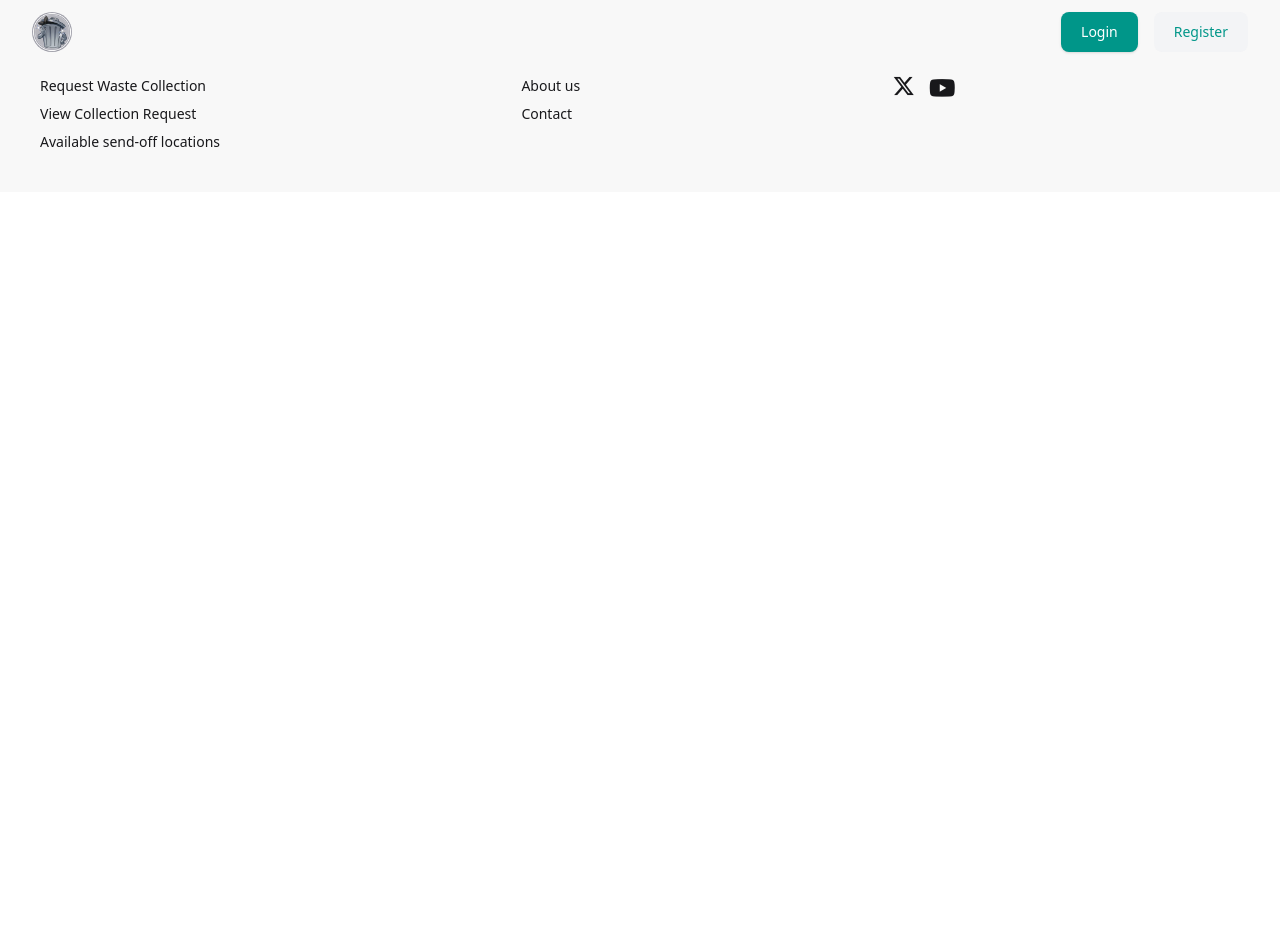
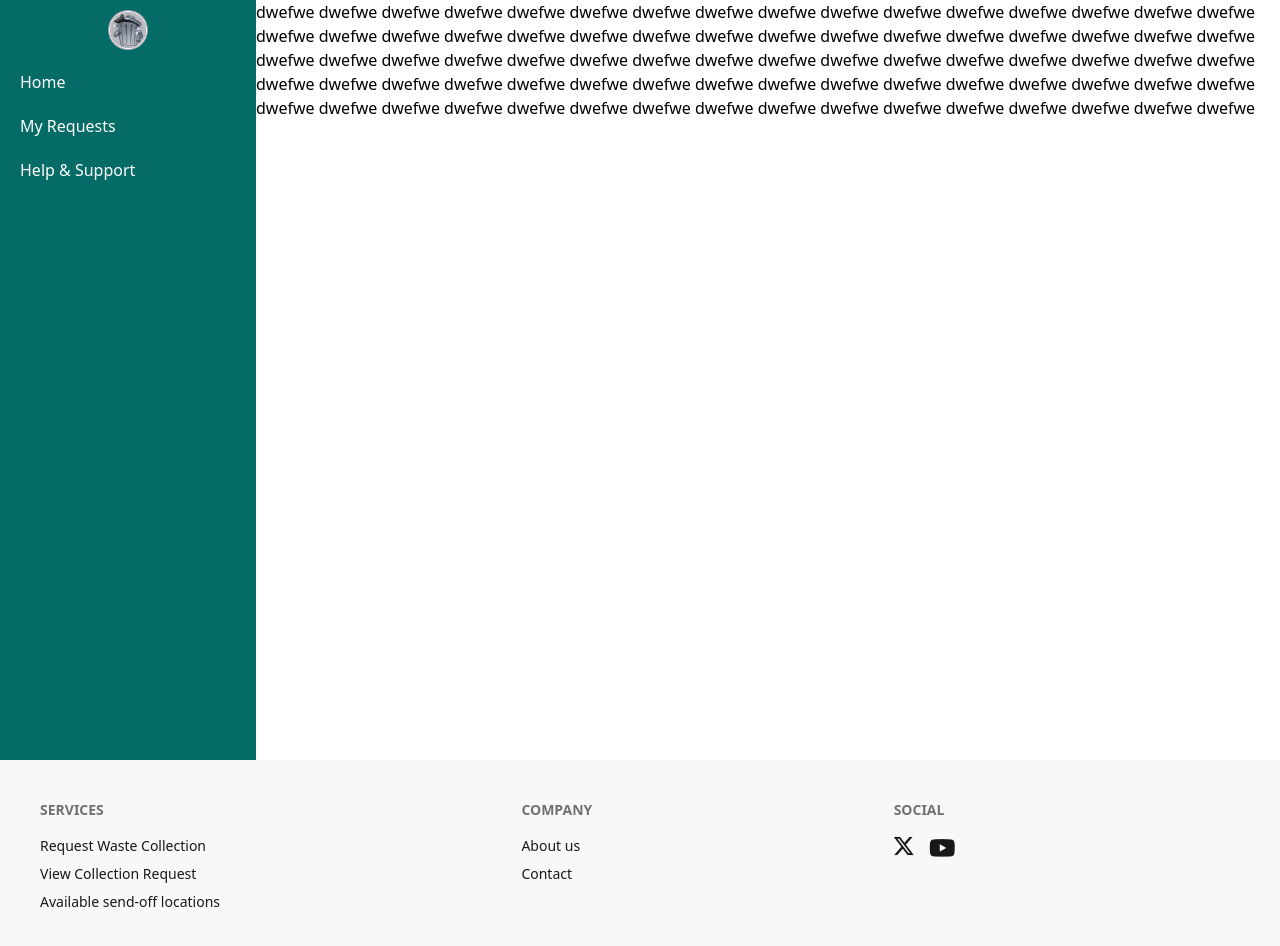
Before and after one commit to Cakwei/E-Waste, a React (Vite) app in the folder Front/: page /profile in a window 1280 px wide. Shown: the top 946 px of the page. Before the commit the page ends 800 px from the top, so only its background shows below. Built offline with nearby package versions, Linux system fonts and the light colour scheme.

Commit message:
Added profile with side nav

```diff
--- a/Front/src/components/Footer.tsx
+++ b/Front/src/components/Footer.tsx
@@ -1,6 +1,10 @@
-export default function Footer() {
+import type { IStyle } from "@/pages/Home";
+
+export default function Footer({ className }: IStyle) {
   return (
-    <footer className="footer sm:footer-horizontal bg-base-200 text-base-content p-10">
+    <footer
+      className={`footer sm:footer-horizontal bg-base-200 text-base-content p-10 ${className} `}
+    >
       <nav>
         <h6 className="footer-title">Services</h6>
         <a className="link link-hover">Request Waste Collection</a>
--- a/Front/src/components/Header.tsx
+++ b/Front/src/components/Header.tsx
@@ -10,7 +10,7 @@ export default function Header() {
     { label: "About", href: "#3" },
   ];*/
   const profileLinks = [
-    { label: "My profile", href: "#1" },
+    { label: "My profile", href: "/profile" },
     { label: "My Requests", href: "#2" },
   ];
 
@@ -61,12 +61,13 @@ export default function Header() {
                 className="dropdown-content menu z-10 w-52 rounded-md bg-white p-2.5 shadow-sm"
               >
                 {profileLinks.map((link) => (
-                  <span
+                  <NavLink
+                    to={link.href}
                     className="block cursor-pointer rounded-lg px-4 py-2 text-sm text-gray-500 hover:bg-gray-50 hover:text-gray-700"
                     role="menuitem"
                   >
                     {link.label}
-                  </span>
+                  </NavLink>
                 ))}
 
                 <div className="flex w-full flex-col">
--- a/Front/src/pages/Home.tsx
+++ b/Front/src/pages/Home.tsx
@@ -3,6 +3,9 @@ import HomeArticle from "../components/HomeArticle";
 import Footer from "../components/Footer";
 import Header from "../components/Header";
 
+export interface IStyle {
+  className?: React.HTMLAttributes<HTMLElement | string> | string;
+}
 export default function Home() {
   return (
     <>
--- a/Front/src/pages/Profile.tsx
+++ b/Front/src/pages/Profile.tsx
@@ -1,14 +1,58 @@
 import Footer from "@/components/Footer";
-import Header from "../components/Header";
 import { useAuth } from "@/components/AuthProvider";
+import logo from "../assets/logo.png";
+import { useNavigate } from "react-router";
 
+const profileTabs: { label: string; href: string }[] = [
+  { label: "Home", href: "/" },
+  { label: "My Requests", href: "/" },
+  { label: "Help & Support", href: "/" },
+];
 export default function Profile() {
   const auth = useAuth();
-
+  const navigate = useNavigate();
+  function selectTab(option: string) {
+    switch (option) {
+      case "my_request":
+        break;
+      case "support":
+        break;
+    }
+  }
   return (
     <>
-      <Header />
-      <div className="">
+      <div className="relative flex h-[95vh] w-full min-w-[324px] text-black">
+        <nav className="absolute top-0 left-0 z-[0] h-full w-[20%] min-w-[200px] bg-[#056b66]">
+          <div className="flex w-full justify-center p-2.5">
+            <img
+              onClick={() => {
+                navigate("/");
+              }}
+              className="w-10 min-w-10 rounded-[50%] bg-zinc-400"
+              src={logo}
+            />
+          </div>
+          <ul>
+            {profileTabs.map((item) => (
+              <li
+                key={item.label}
+                className="mx-2.5 cursor-pointer p-2.5 text-white hover:rounded-md hover:bg-[black]/20"
+              >
+                {item.label}
+              </li>
+            ))}
+          </ul>
+        </nav>
+        <div className="absolute ml-[max(20%,200px)] flex h-full flex-wrap overflow-scroll bg-transparent text-black">
+          dwefwe dwefwe dwefwe dwefwe dwefwe dwefwe dwefwe dwefwe dwefwe dwefwe
+          dwefwe dwefwe dwefwe dwefwe dwefwe dwefwe dwefwe dwefwe dwefwe dwefwe
+          dwefwe dwefwe dwefwe dwefwe dwefwe dwefwe dwefwe dwefwe dwefwe dwefwe
+          dwefwe dwefwe dwefwe dwefwe dwefwe dwefwe dwefwe dwefwe dwefwe dwefwe
+          dwefwe dwefwe dwefwe dwefwe dwefwe dwefwe dwefwe dwefwe dwefwe dwefwe
+          dwefwe dwefwe dwefwe dwefwe dwefwe dwefwe dwefwe dwefwe dwefwe dwefwe
+          dwefwe dwefwe dwefwe dwefwe dwefwe dwefwe dwefwe dwefwe dwefwe dwefwe
+          dwefwe dwefwe dwefwe dwefwe dwefwe dwefwe dwefwe dwefwe dwefwe dwefwe
+        </div>
         <h1>{auth.user}</h1>
       </div>
       <Footer />
```
